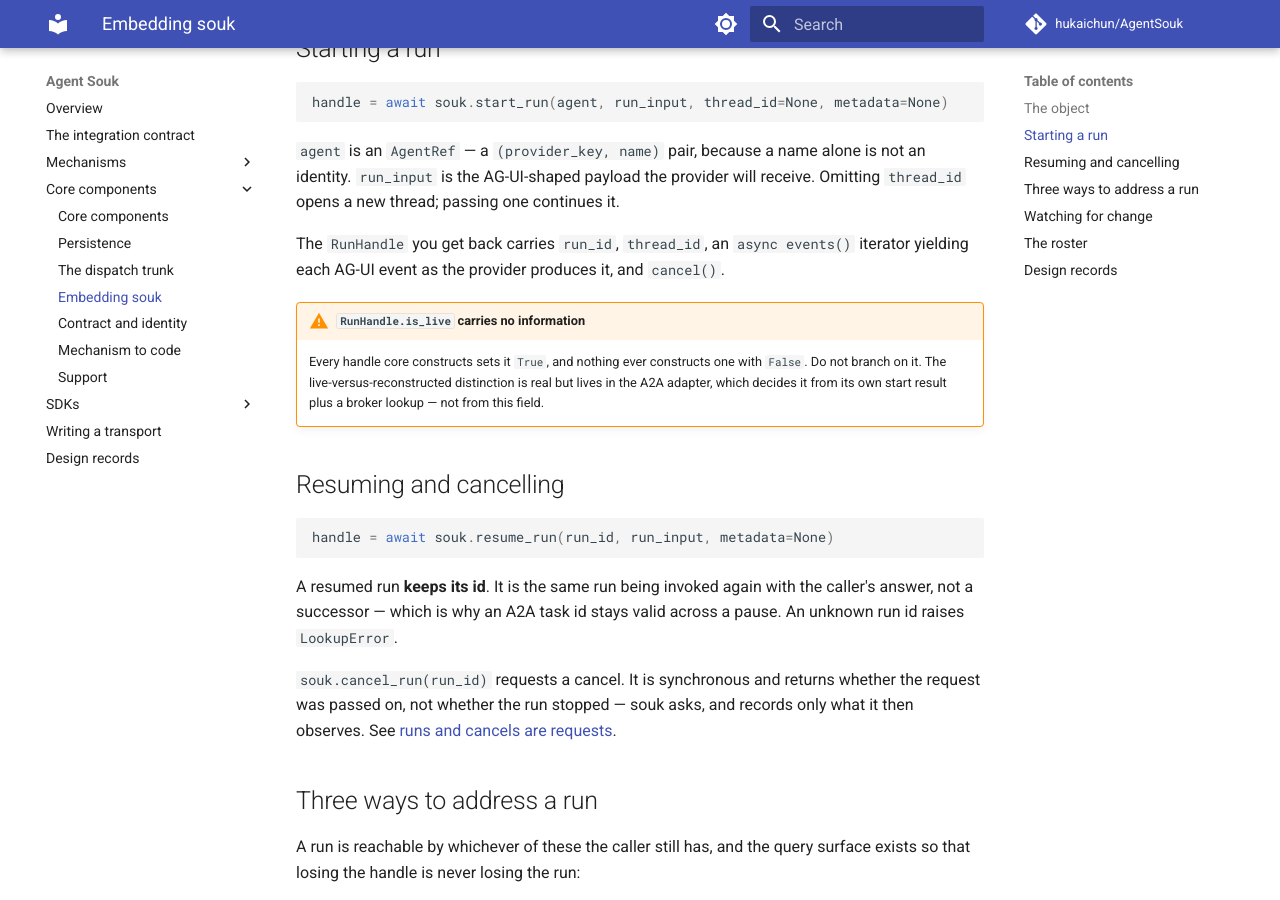
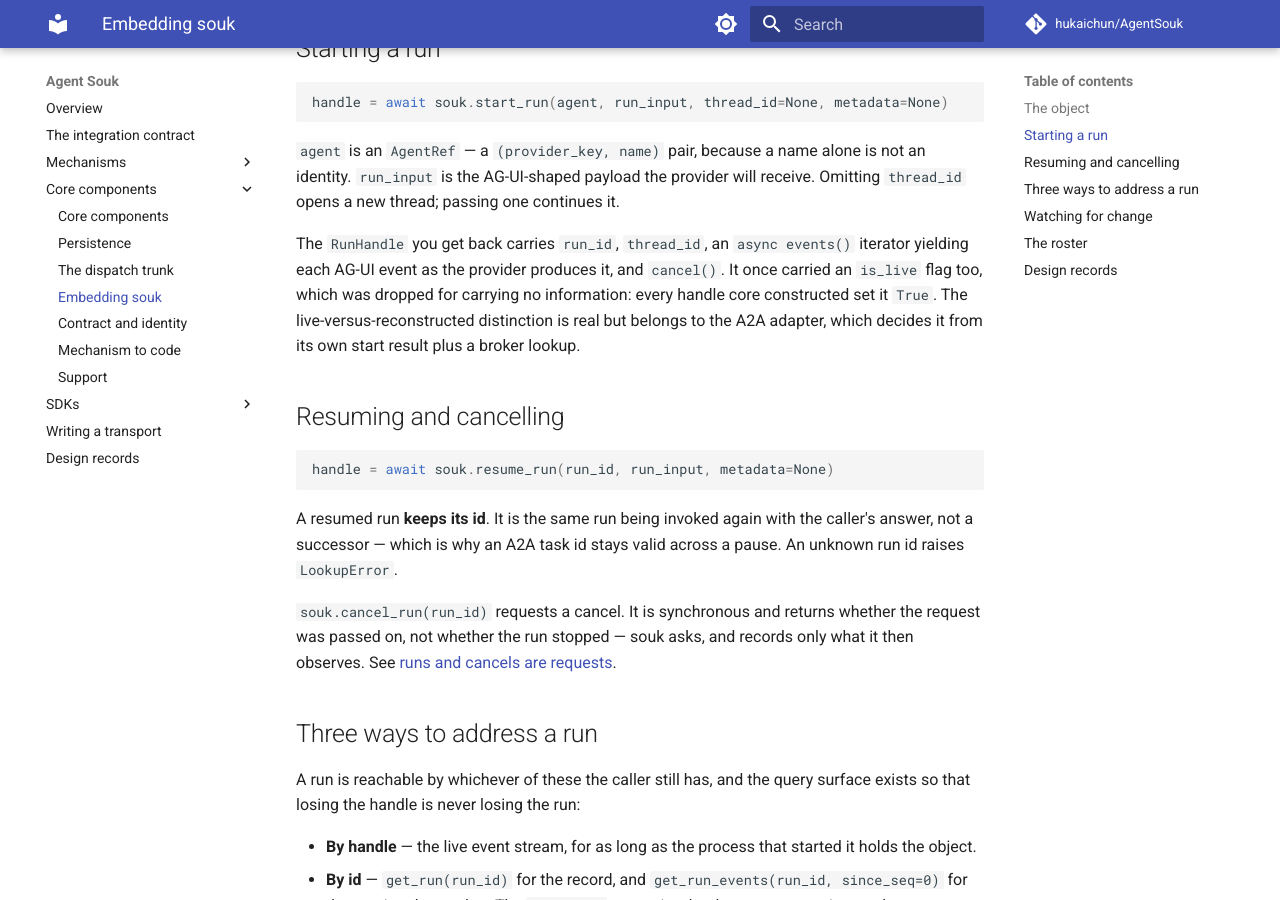
Before and after one commit to hukaichun/AgentSouk, an MkDocs documentation site: the page built from docs/core-components/embedding.md, in a window 1280 px wide and 900 px high, scrolled down 809 px. Built offline with MkDocs 1.6.1 and Material for MkDocs 9.7.7, drawn with Linux system fonts in a browser that asks for light colours; comment, search, counter and statistics services are not loaded.

Commit message:
Housekeeping: drop constant is_live, dead _request_cancel, hardcoded card version, stale alembic pointers
Closes #118. Four small things that mislead the next reader, none
load-bearing:

- RunHandle.is_live is gone: both construction sites set it True and
  nothing ever built one with False, so branching on it read a
  constant. The live-versus-reconstructed distinction stays where it
  really lives, in the A2A adapter. (scripts/probes/node.py read the
  field too — updated, though that probe has older rot of its own.)
- broker._request_cancel had zero call sites; deleted. It duplicated
  the claimed-run branch of RunBroker.request_cancel.
- The A2A agent card now carries the agent's own version when its
  registered card states one, falling back to the old "0.1.0" when it
  doesn't. A caller can finally tell two deployments apart.
- souk/alembic.ini's header pointed at souk/alembic/README-souk.md,
  which does not exist — it now points at the schema-tier docs and says
  the file is meant to be run from souk/; persistence.md's Tier-2
  offline flow says the same. The vestigial souk/alembic/ directory
  (empty but for __pycache__, left by the move into the package) is
  removed.

Verified: souk 369 on SQLite and Postgres, the five probes, mkdocs
build --strict.

Co-Authored-By: Claude Fable 5 <noreply@anthropic.com>

```diff
--- a/docs/core-components/embedding.md
+++ b/docs/core-components/embedding.md
@@ -45,14 +45,11 @@ one continues it.
 
 The `RunHandle` you get back carries `run_id`, `thread_id`, an
 `async events()` iterator yielding each AG-UI event as the provider
-produces it, and `cancel()`.
-
-!!! warning "`RunHandle.is_live` carries no information"
-    Every handle core constructs sets it `True`, and nothing ever
-    constructs one with `False`. Do not branch on it. The
-    live-versus-reconstructed distinction is real but lives in the A2A
-    adapter, which decides it from its own start result plus a broker
-    lookup — not from this field.
+produces it, and `cancel()`. It once carried an `is_live` flag too,
+which was dropped for carrying no information: every handle core
+constructed set it `True`. The live-versus-reconstructed distinction is
+real but belongs to the A2A adapter, which decides it from its own
+start result plus a broker lookup.
 
 ## Resuming and cancelling
 
```
Also changed, not shown: docs/core-components/persistence.md (+2 -1 lines), 7 other files.
